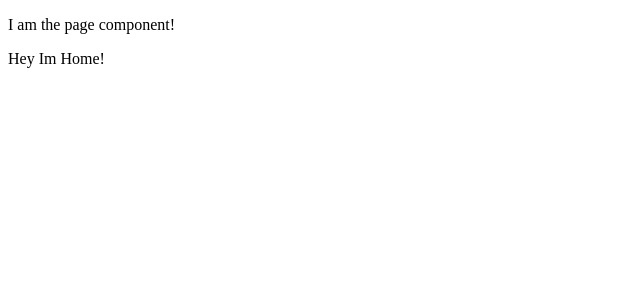
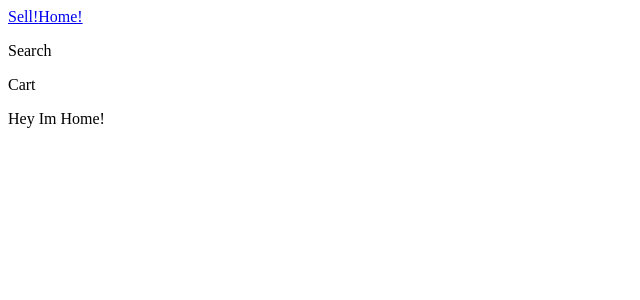
Before and after one commit to SrSalvaje/qualtzinOnlineStore, a Next.js app in the folder frontEnd/: page / in a window 1280 px wide. Shown: the top 300 px of the page, without its empty margins (0-640 px from the left). Built offline with nearby package versions, Linux system fonts and the light colour scheme.

Commit message:
Feat: add Header component and proptypes

```diff
--- a/frontEnd/components/Page.js
+++ b/frontEnd/components/Page.js
@@ -1,12 +1,18 @@
 import React, { Component } from 'react';
+import Header from './Header';
+import PropTypes from 'prop-types';
 
 export default class Page extends Component {
     render() {
         return (
             <div>
-                <p>I am the page component!</p>
+                <Header storeTitle={this.props.storeTitle} />
                 {this.props.children}
             </div>
         );
     }
 }
+
+Page.PropTypes = {
+    storeTitle: PropTypes.string
+};
```
